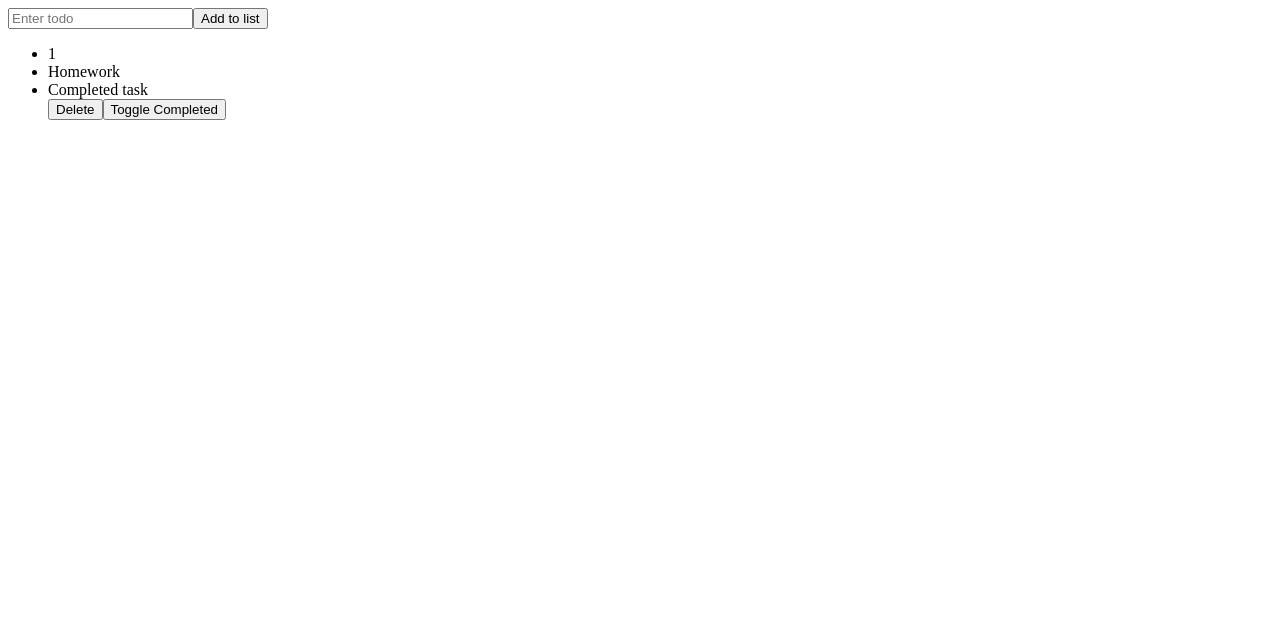
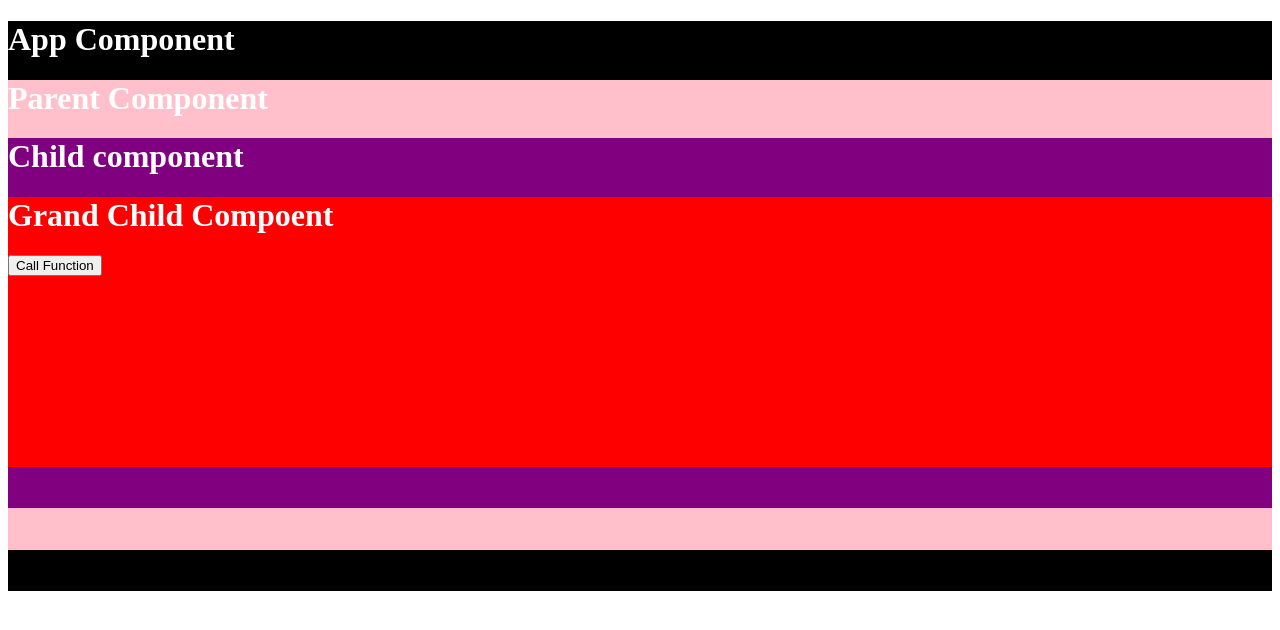
Before and after one commit to NemishteAnushka/react-hooks, a React (Vite) app in the folder react-hook/: page / in a window 1280 px wide. Shown: the top 630 px of the page. Built offline with nearby package versions, Linux system fonts and the light colour scheme.

Commit message:
useContext

```diff
--- a/react-hook/src/App.jsx
+++ b/react-hook/src/App.jsx
@@ -1,5 +1,6 @@
 import React, { useState } from "react";
-import TodoProjectUsingUseReducer from "./components/useReducer()/TodoProjectUsingUseReducer";
+import MyApp from "./components/useContextAPI/MyApp";
+// import TodoProjectUsingUseReducer from "./components/useReducer()/TodoProjectUsingUseReducer";
 // import ExampleUseReducer from "./components/useReducer()/ExampleUseReducer";
 // import AbortNetworkRequest from "./components/useEffect()/AbortNetworkRequest";
 // import CleanUpFunctions from "./components/useEffect()/CleanUpFunctions";
@@ -60,7 +61,10 @@ function App() {
 
         {/* useReducer hook */}
         {/* <ExampleUseReducer /> */}
-        {<TodoProjectUsingUseReducer />}
+        {/* {<TodoProjectUsingUseReducer />} */}
+
+        {/* use context */}
+        <MyApp />
       </div>
     </>
   );
--- /dev/null
+++ b/react-hook/src/components/useContextAPI/ChildComponent.jsx
@@ -0,0 +1,19 @@
+import React from "react";
+import GrandChildComponent from "./GrandChildComponent";
+
+function ChildComponent() {
+  return (
+    <div
+      style={{
+        background: "purple",
+        color: "white",
+        height: "370px",
+      }}
+    >
+      <h1>Child component</h1>
+      <GrandChildComponent />
+    </div>
+  );
+}
+
+export default ChildComponent;
--- /dev/null
+++ b/react-hook/src/components/useContextAPI/GrandChildComponent.jsx
@@ -0,0 +1,20 @@
+import React, { useContext } from "react";
+import { MyContext } from "./MyApp";
+
+function GrandChildComponent() {
+  const myFunc = useContext(MyContext);
+  return (
+    <div
+      style={{
+        background: "red",
+        color: "white",
+        height: "270px",
+      }}
+    >
+      <h1>Grand Child Compoent</h1>
+      <button onClick={myFunc}>Call Function</button>
+    </div>
+  );
+}
+
+export default GrandChildComponent;
--- /dev/null
+++ b/react-hook/src/components/useContextAPI/MyApp.jsx
@@ -0,0 +1,26 @@
+import React from "react";
+import ParentComponent from "./ParentComponent";
+import { createContext } from "react";
+
+export const MyContext = createContext();
+function MyApp() {
+  const passFunction = () => {
+    console.log("This is function in My App i want to pass in grandChild");
+  };
+  return (
+    <MyContext.Provider value={passFunction}>
+      <div
+        style={{
+          background: "black",
+          color: "white",
+          height: "570px",
+        }}
+      >
+        <h1>App Component</h1>
+        <ParentComponent />
+      </div>
+    </MyContext.Provider>
+  );
+}
+
+export default MyApp;
--- /dev/null
+++ b/react-hook/src/components/useContextAPI/ParentComponent.jsx
@@ -0,0 +1,19 @@
+import React from "react";
+import ChildComponent from "./ChildComponent";
+
+function ParentComponent() {
+  return (
+    <div
+      style={{
+        background: "pink",
+        color: "white",
+        height: "470px",
+      }}
+    >
+      <h1>Parent Component</h1>
+      <ChildComponent />
+    </div>
+  );
+}
+
+export default ParentComponent;
```
